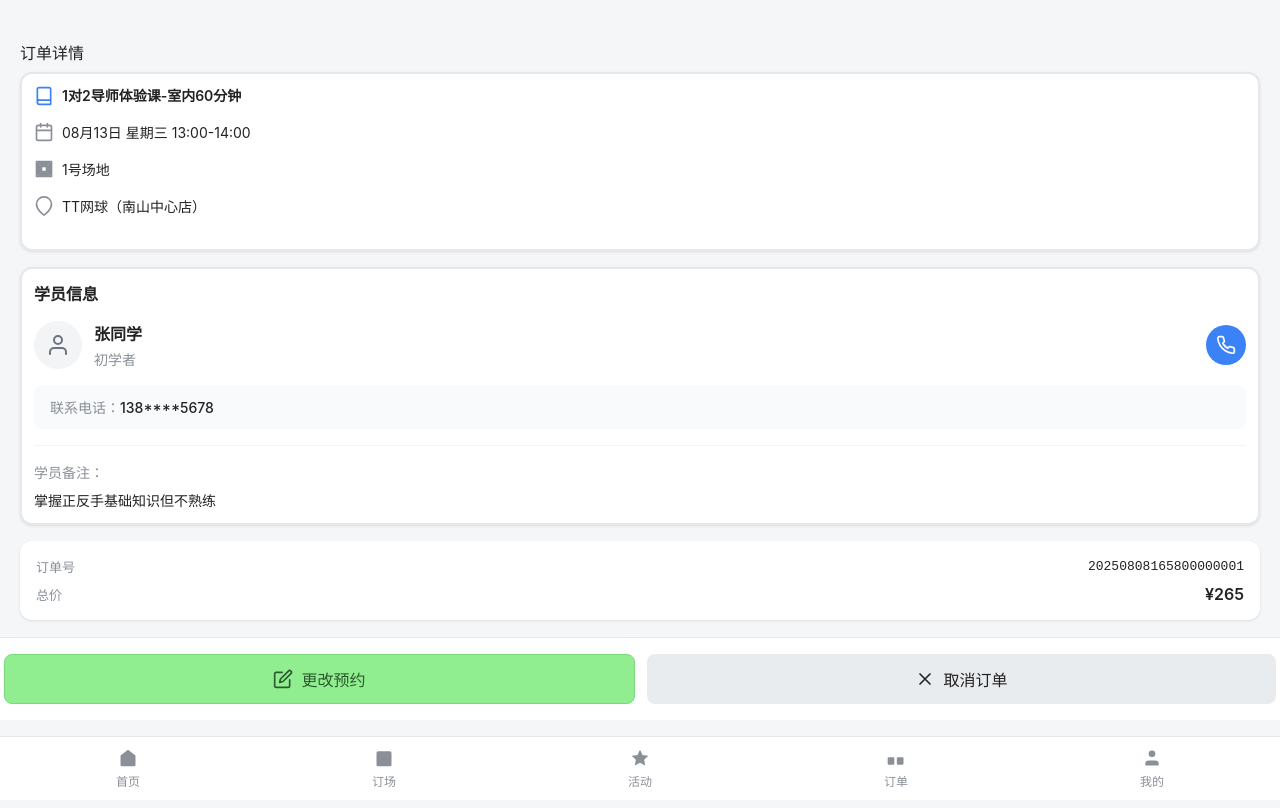
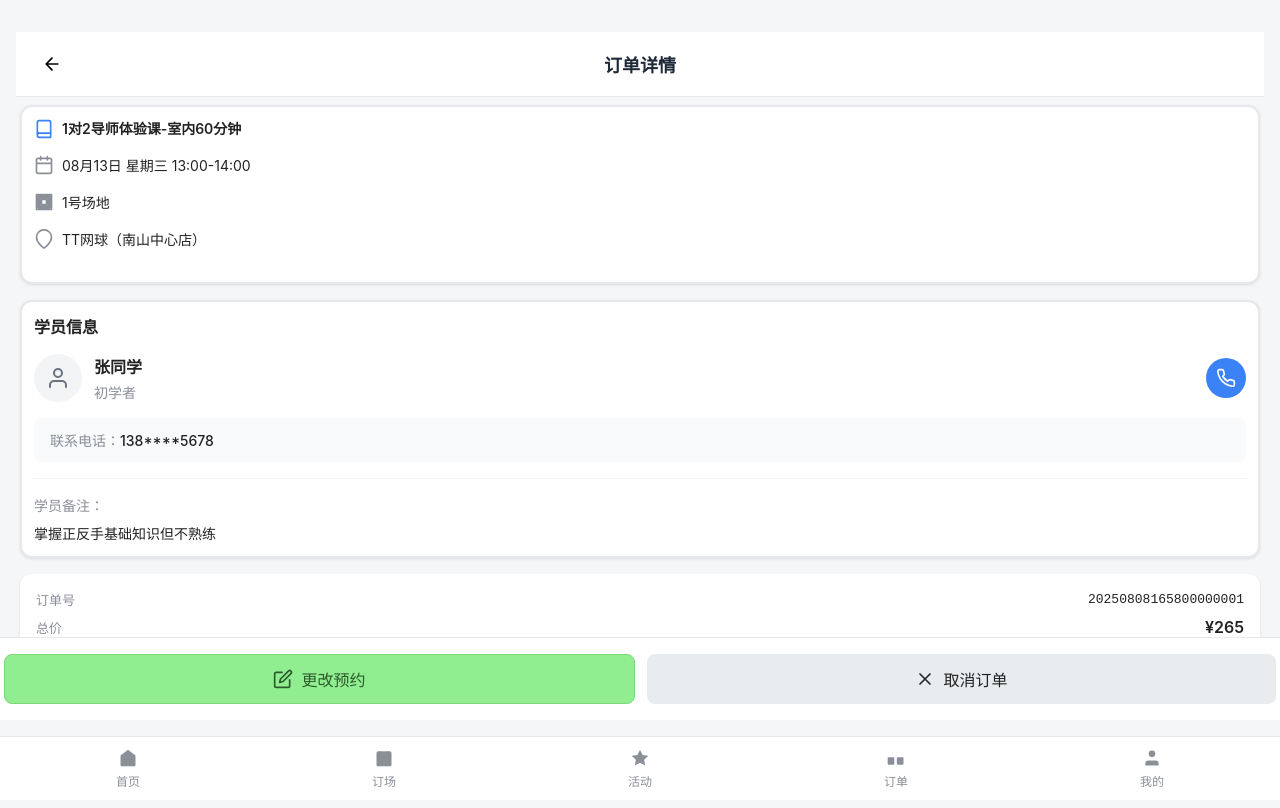
Before and after one commit to winifredlamy-ops/ax, a React (Vite) app: page /order-detail in a window 1280 px wide. Built offline with nearby package versions, Linux system fonts and the light colour scheme.

Commit message:
预约详情增加返回箭头

```diff
--- a/src/ui/OrderDetail.tsx
+++ b/src/ui/OrderDetail.tsx
@@ -16,6 +16,7 @@ const IconX: React.FC = () => <Svg path="M18 6L6 18M6 6l12 12" />
 const IconCourt: React.FC = () => <Svg path="M3 3h18v18H3V3zm2 2v14h14V5H5zm2 2h10v10H7V7zm2 2v6h6V9H9z" />
 const IconPhone: React.FC = () => <Svg path="M22 16.92v3a2 2 0 0 1-2.18 2 19.79 19.79 0 0 1-8.63-3.07 19.5 19.5 0 0 1-6-6 19.79 19.79 0 0 1-3.07-8.67A2 2 0 0 1 4.11 2h3a2 2 0 0 1 2 1.72 12.84 12.84 0 0 0 .7 2.81 2 2 0 0 1-.45 2.11L8.09 9.91a16 16 0 0 0 6 6l1.27-1.27a2 2 0 0 1 2.11-.45 12.84 12.84 0 0 0 2.81.7A2 2 0 0 1 22 16.92Z" />
 const IconBook: React.FC = () => <Svg path="M4 19.5A2.5 2.5 0 0 1 6.5 17H20M4 19.5A2.5 2.5 0 0 0 6.5 22H20v-5H6.5A2.5 2.5 0 0 1 4 14.5v5zM4 19.5V4a2 2 0 0 1 2-2h12a2 2 0 0 1 2 2v13H6.5A2.5 2.5 0 0 0 4 19.5z" />
+const IconArrowLeft: React.FC = () => <Svg path="M19 12H5M12 19l-7-7 7-7" />
 
 // 取消订单确认弹窗组件
 const CancelOrderModal: React.FC<{
@@ -92,8 +93,16 @@ export const OrderDetail: React.FC = () => {
 
 	return (
 		<div className="page reservation-detail-new">
+			{/* 顶部导航栏 */}
+			<div className="order-header">
+				<button className="back-btn" onClick={() => navigate(-1)}>
+					<IconArrowLeft />
+				</button>
+				<h1 className="header-title">订单详情</h1>
+				<div className="header-placeholder"></div>
+			</div>
+
 			<div className="detail-content">
-				<h2 className="detail-title-simple">订单详情</h2>
 
 				{/* 课程信息卡片 */}
 				<div className="detail-card">
--- a/src/ui/ReservationDetail.css
+++ b/src/ui/ReservationDetail.css
@@ -2,6 +2,48 @@
 .reservation-detail-new {
 	background: var(--bg);
 	min-height: 100vh;
+}
+
+/* 顶部导航栏 */
+.order-header {
+	display: flex;
+	align-items: center;
+	justify-content: space-between;
+	padding: 12px 16px;
+	background: white;
+	border-bottom: 1px solid #e5e7eb;
+	position: sticky;
+	top: 0;
+	z-index: 100;
+}
+
+.back-btn {
+	width: 40px;
+	height: 40px;
+	border: none;
+	background: none;
+	display: flex;
+	align-items: center;
+	justify-content: center;
+	cursor: pointer;
+	border-radius: 8px;
+	transition: background-color 0.2s;
+}
+
+.back-btn:hover {
+	background: #f3f4f6;
+}
+
+.header-title {
+	font-size: 18px;
+	font-weight: 600;
+	color: #1f2937;
+	margin: 0;
+}
+
+.header-placeholder {
+	width: 40px;
+	height: 40px;
 }
 
 .detail-header {
--- a/src/ui/ReservationDetail.tsx
+++ b/src/ui/ReservationDetail.tsx
@@ -18,6 +18,7 @@ const IconX: React.FC = () => <Svg path="M18 6L6 18M6 6l12 12" />
 const IconCourt: React.FC = () => <Svg path="M3 3h18v18H3V3zm2 2v14h14V5H5zm2 2h10v10H7V7zm2 2v6h6V9H9z" />
 const IconPhone: React.FC = () => <Svg path="M22 16.92v3a2 2 0 0 1-2.18 2 19.79 19.79 0 0 1-8.63-3.07 19.5 19.5 0 0 1-6-6 19.79 19.79 0 0 1-3.07-8.67A2 2 0 0 1 4.11 2h3a2 2 0 0 1 2 1.72 12.84 12.84 0 0 0 .7 2.81 2 2 0 0 1-.45 2.11L8.09 9.91a16 16 0 0 0 6 6l1.27-1.27a2 2 0 0 1 2.11-.45 12.84 12.84 0 0 0 2.81.7A2 2 0 0 1 22 16.92Z" />
 const IconBook: React.FC = () => <Svg path="M4 19.5A2.5 2.5 0 0 1 6.5 17H20M4 19.5A2.5 2.5 0 0 0 6.5 22H20v-5H6.5A2.5 2.5 0 0 1 4 14.5v5zM4 19.5V4a2 2 0 0 1 2-2h12a2 2 0 0 1 2 2v13H6.5A2.5 2.5 0 0 0 4 19.5z" />
+const IconArrowLeft: React.FC = () => <Svg path="M19 12H5M12 19l-7-7 7-7" />
 
 // 取消订单确认弹窗组件
 const CancelOrderModal: React.FC<{
@@ -84,8 +85,16 @@ export const ReservationDetail: React.FC = () => {
 
 	return (
 		<div className="page reservation-detail-new">
+			{/* 顶部导航栏 */}
+			<div className="order-header">
+				<button className="back-btn" onClick={() => navigate(-1)}>
+					<IconArrowLeft />
+				</button>
+				<h1 className="header-title">预约详情</h1>
+				<div className="header-placeholder"></div>
+			</div>
+
 			<div className="detail-content">
-				<h2 className="detail-title-simple">订单详情</h2>
 				<div className="detail-card">
 
 					<div className="course-info">
```
